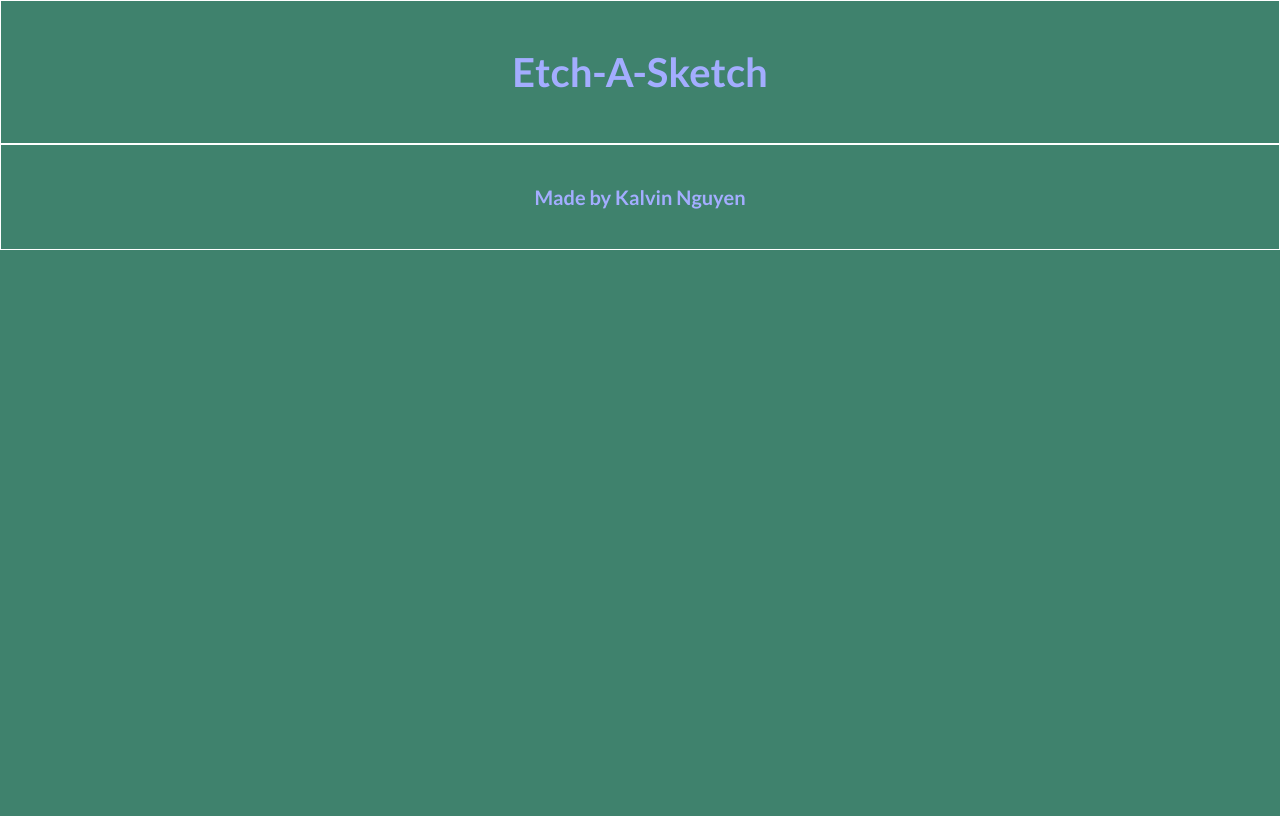
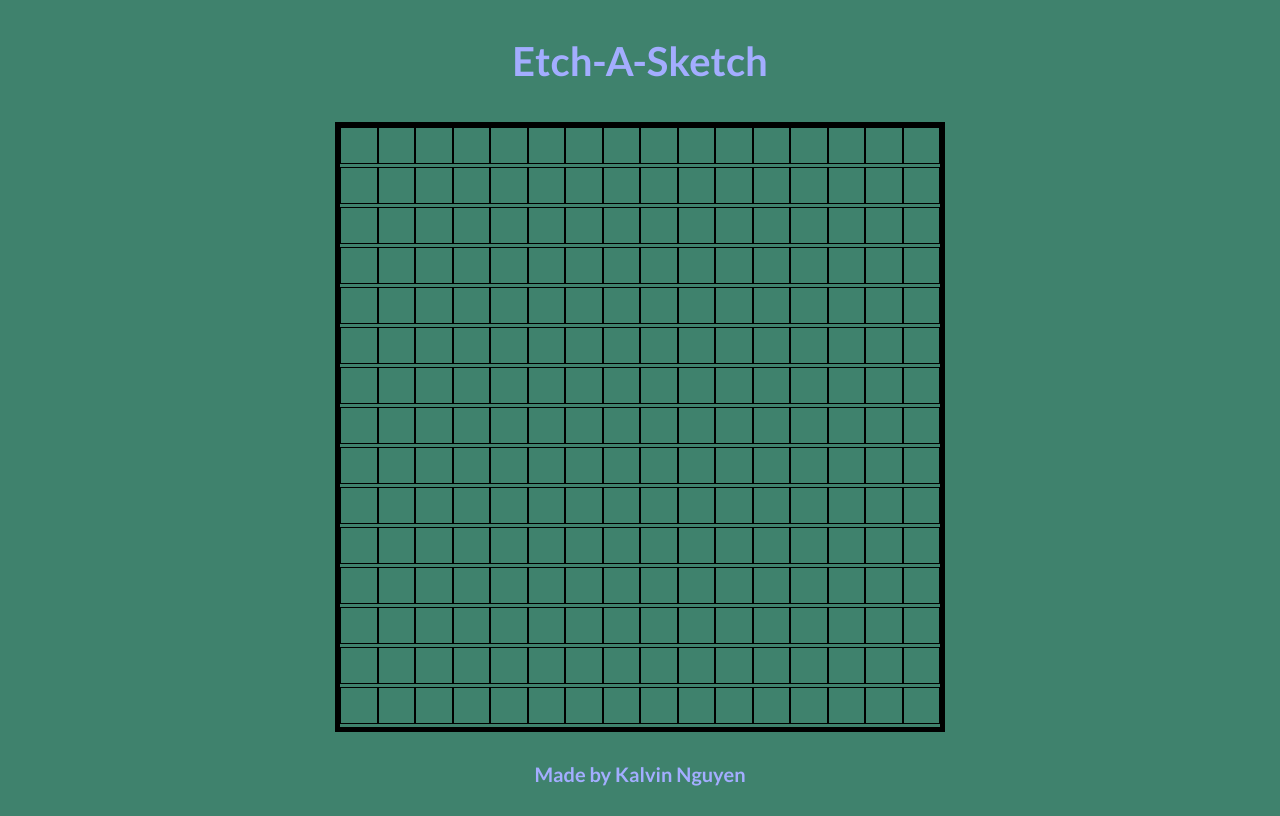
Before and after one commit to kalvintn/odin-etch-a-sketch, a plain HTML site: page index.html in a window 1280 px wide. Drawn offline with Linux system fonts and the light colour scheme.

Commit message:
Loop to create square div grid.

```diff
--- a/index.css
+++ b/index.css
@@ -11,11 +11,20 @@ header, footer {
     text-align: center;
     font-size: 20px;
     font-weight: 700;
-    padding: 20px;
-    border: 1px solid white;
+    padding: 10px;
 }
 
 
+
+/* Grid has a set size to make custom dimensions calculation easier */
+.grid {
+    width: 600px;
+    height: 600px;
+    border: 5px solid black;
+    margin: 0 auto;
+    display: flex;
+    flex-wrap: wrap;
+}
 
 
 
--- a/index.js
+++ b/index.js
@@ -0,0 +1,33 @@
+
+let grid = document.querySelector(".grid");
+let gridWidth = 600;
+let gridHeight = 600;
+
+
+createGrid(16);
+
+
+
+
+
+
+function createGrid(size){
+    // Create a grid of div (size x size) dimensions
+    for(let i = 0; i < size - 1; i++){
+        for(let j = 0; j < size; j++){
+            let newSquare = document.createElement("div");
+
+            newSquare.style.width = (gridWidth / size) + "px";
+            newSquare.style.height = newSquare.style.width;
+            newSquare.style.border = "1px solid black";
+
+
+            newSquare.style.border.borderCollapse = "collapse";
+            newSquare.style.boxSizing = "border-box";
+
+            grid.appendChild(newSquare);
+        }
+    }
+
+    console.log(grid);
+}
```
